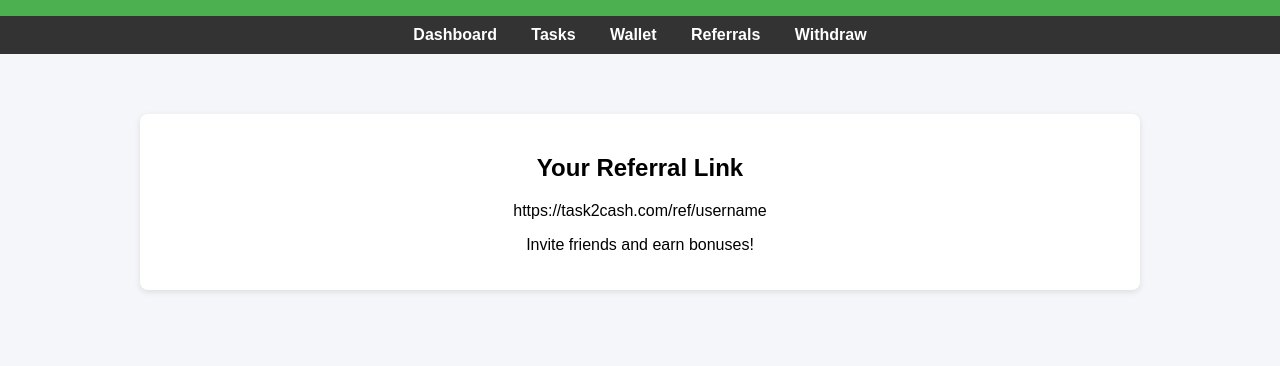
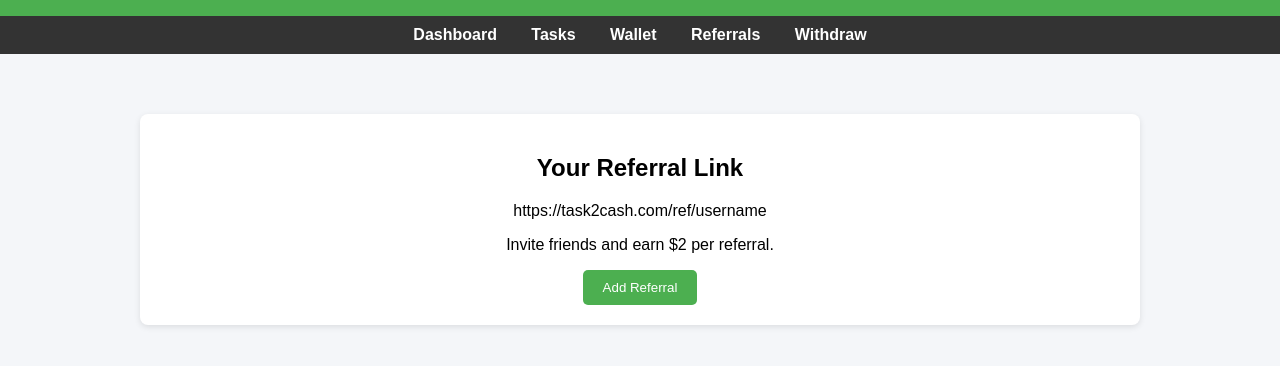
Before and after one commit to dyprince781-png/Task2Cash, a plain HTML site: page referrals.html in a window 1280 px wide. Shown: the part 94-460 px from the top of the page. Drawn offline with Linux system fonts and the light colour scheme.

Commit message:
Update referrals.html

```diff
--- a/referrals.html
+++ b/referrals.html
@@ -10,7 +10,10 @@
     nav { background: #333; padding: 10px; text-align: center; }
     nav a { color: white; margin: 0 15px; text-decoration: none; font-weight: bold; }
     .content { padding: 40px; text-align: center; }
-    .ref-box { background: white; padding: 20px; margin: 20px auto; width: 80%; border-radius: 8px; box-shadow: 0 2px 6px rgba(0,0,0,0.1); }
+    .ref-box { background: white; padding: 20px; margin: 20px auto; width: 80%;
+      border-radius: 8px; box-shadow: 0 2px 6px rgba(0,0,0,0.1); }
+    button { background: #4CAF50; color: white; padding: 10px 20px; border: none;
+      border-radius: 5px; cursor: pointer; }
   </style>
 </head>
 <body>
@@ -26,8 +29,24 @@
     <div class="ref-box">
       <h2>Your Referral Link</h2>
       <p>https://task2cash.com/ref/username</p>
-      <p>Invite friends and earn bonuses!</p>
+      <p>Invite friends and earn $2 per referral.</p>
+      <button onclick="addReferral()">Add Referral</button>
     </div>
   </div>
+
+  <script>
+    function addReferral() {
+      let balance = parseFloat(localStorage.getItem("balance")) || 0;
+      let referrals = parseInt(localStorage.getItem("referrals")) || 0;
+
+      balance += 2;
+      referrals += 1;
+
+      localStorage.setItem("balance", balance);
+      localStorage.setItem("referrals", referrals);
+
+      alert("Referral added! $2.00 bonus.");
+    }
+  </script>
 </body>
-                              </html>
+</html>
```
